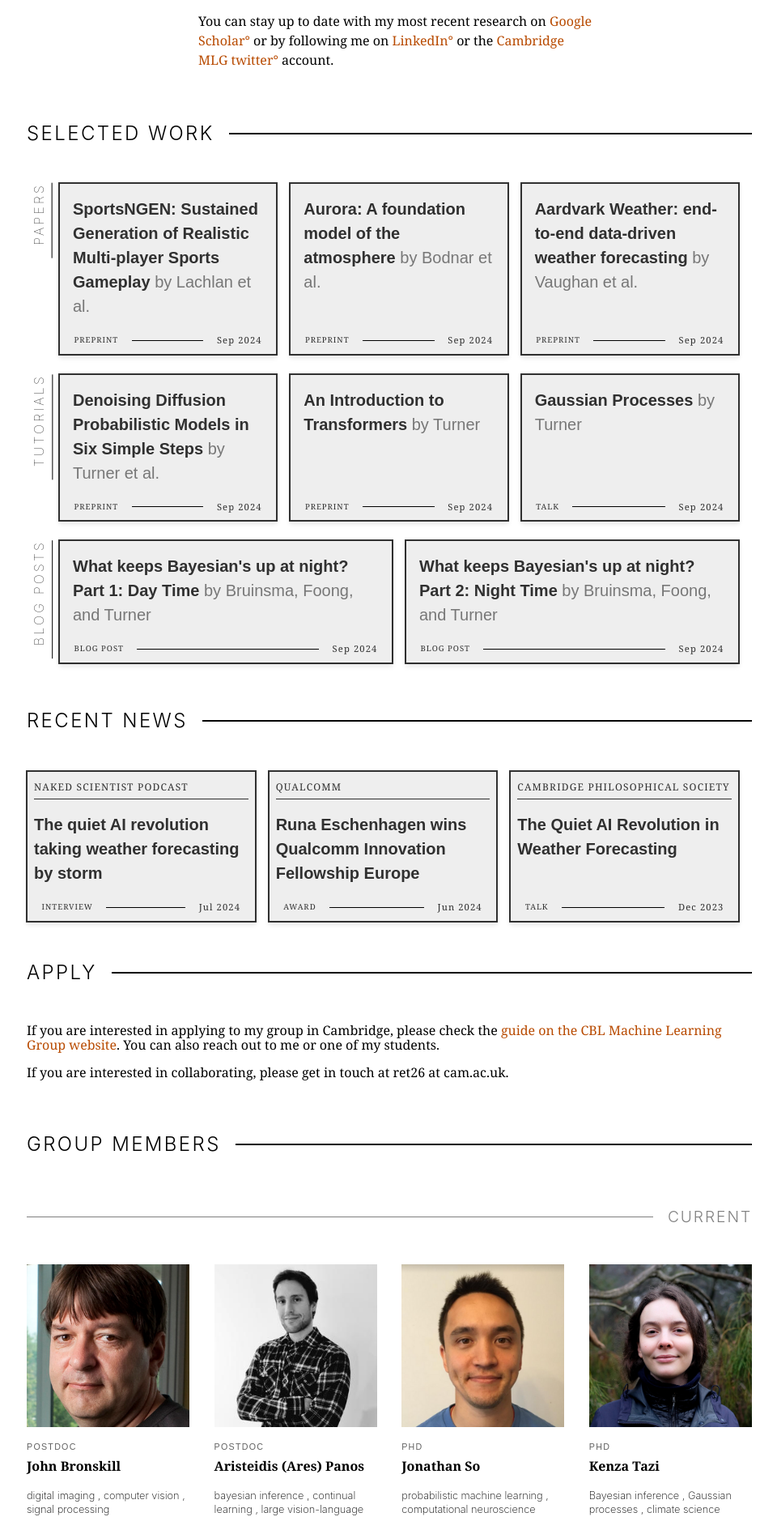
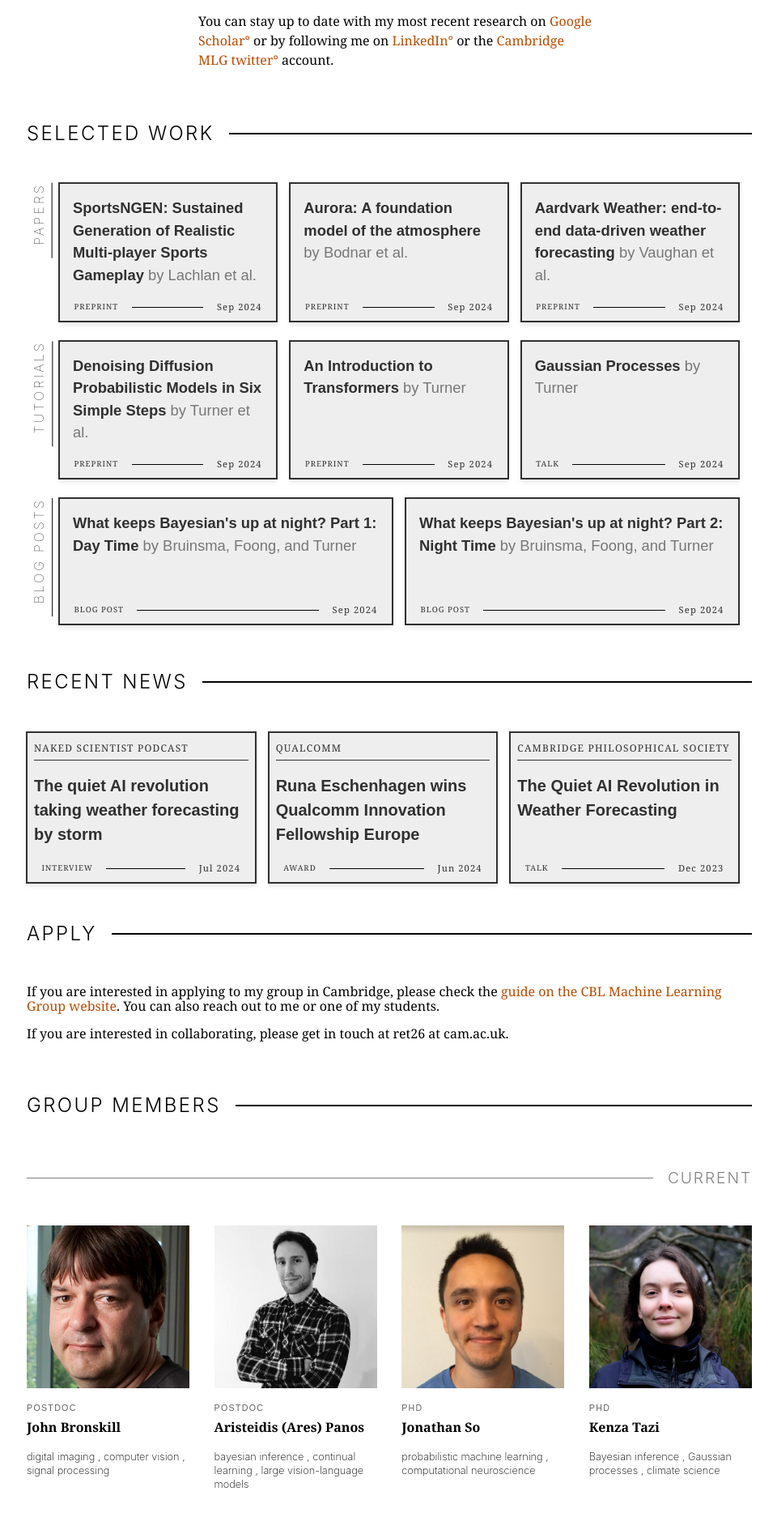
Before and after one commit to rich-turner-group/rich-turner-group.github.io, a Jekyll site: the page built from index.md, in a window 1280 px wide. Shown: the part 948-2821 px from the top of the page at 81% size, without its empty margins (159-1119 px from the left). Built offline with Jekyll 4.4.1, drawn with Linux system fonts in a browser that asks for light colours.

Commit message:
Smaller font for publications

```diff
--- a/_includes/publication_item.html
+++ b/_includes/publication_item.html
@@ -8,7 +8,7 @@
             <!-- <p class="f7 ttu tracked bb mb0 pb2">
                 {{ post.type }}
             </p> -->
-            <h3 class="f4 fw6 avenir mt3 lh-copy">
+            <h3 class="fw6 avenir mt3 lh-copy" style="font-size: 1.15rem; min-height: 6rem">
                 <span class="fw6"> {{ post.title }} </span>
                 <span class="fw3 gray">
                     by
```
